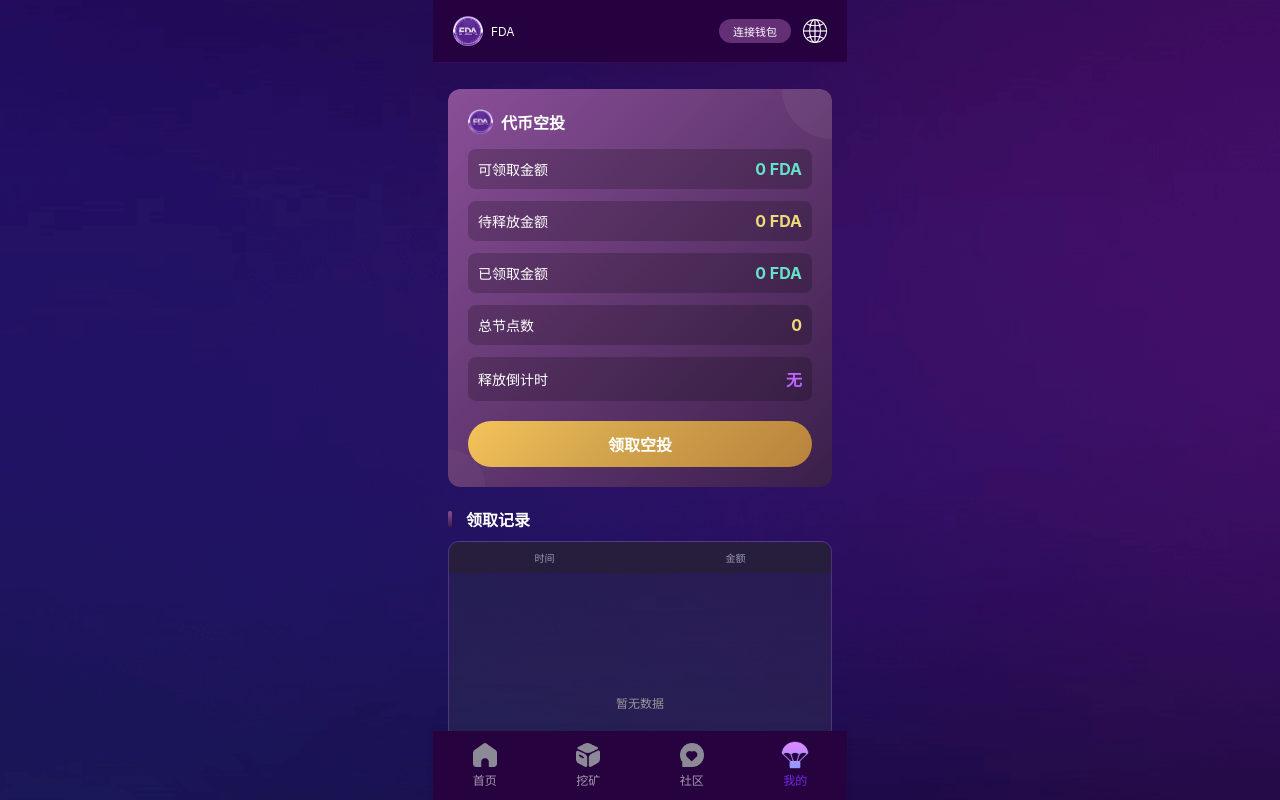
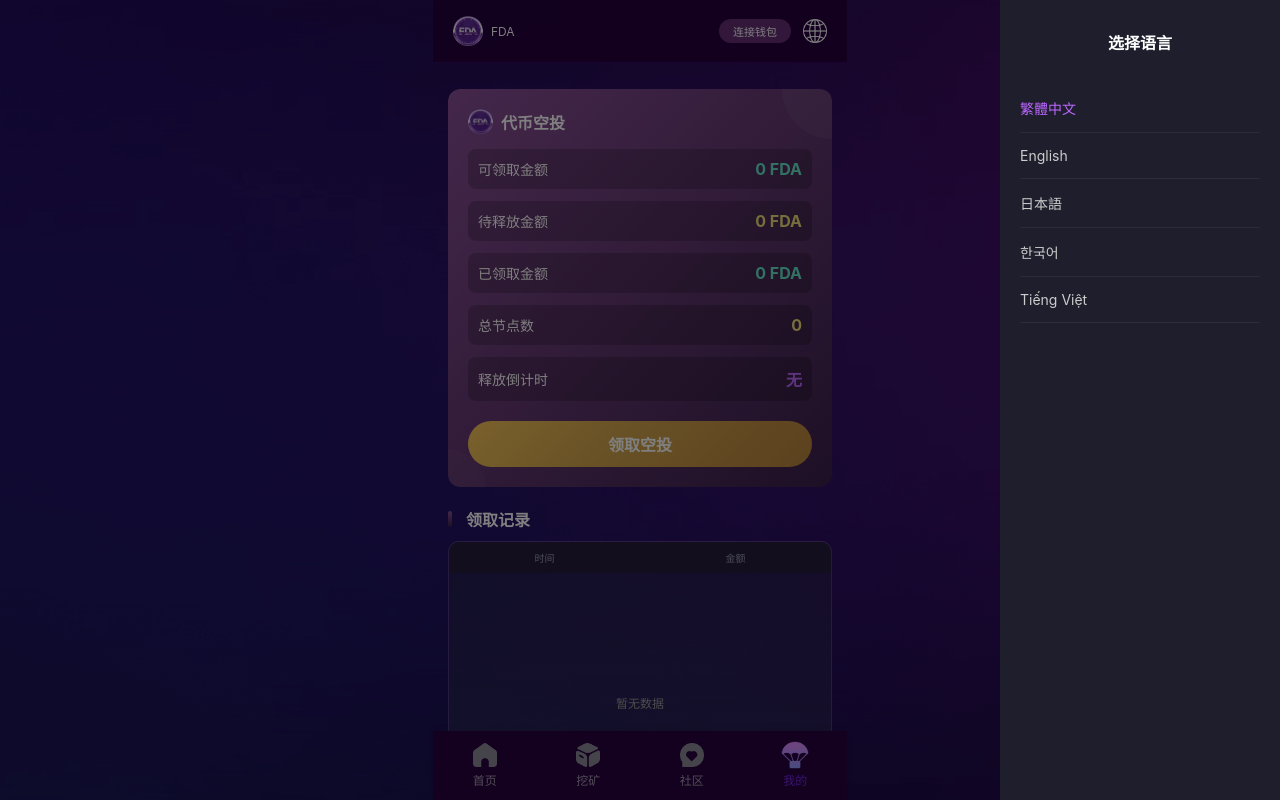
Before and after one commit to ken008009/fda-clone, a Vue app: page /mine in a window 1280 px wide. Both pictures are taken after a click on the element 815 px from the left and 31 px from the top of the page. Shown: the top 800 px of the page. Built offline with nearby package versions, Linux system fonts and the light colour scheme.

Commit message:
新增头部钱包连接与多语言抽屉：集成Pinia钱包状态管理 + 右侧滑出语言选择面板(支持5种语言)

```diff
--- a/src/components/Header.vue
+++ b/src/components/Header.vue
@@ -6,23 +6,69 @@
         <span>FDA</span>
       </div>
       <div class="header-right">
-        <button class="connect-btn">连接钱包</button>
+        <button class="connect-btn" @click="handleWalletClick">
+          {{ walletStore.isConnected ? walletStore.shortAddress : '连接钱包' }}
+        </button>
         <div class="language-selector" @click="handleLanguageClick">
           <img src="/static/images/language.png" alt="Language" class="language-icon" />
         </div>
       </div>
     </div>
   </header>
+
+  <Teleport to="body">
+    <div v-if="showLangDrawer" class="lang-drawer-overlay" @click="showLangDrawer = false">
+      <div class="lang-drawer" @click.stop>
+        <div class="lang-drawer-title">选择语言</div>
+        <div class="lang-list">
+          <div
+            v-for="lang in languages"
+            :key="lang.code"
+            class="lang-item"
+            :class="{ active: currentLanguage === lang.code }"
+            @click="selectLanguage(lang.code)"
+          >
+            {{ lang.name }}
+          </div>
+        </div>
+      </div>
+    </div>
+  </Teleport>
 </template>
 
 <script setup lang="ts">
 import { ref } from 'vue'
+import { Teleport } from 'vue'
+import { useWalletStore } from '@/stores/wallet'
 
-const currentLanguage = ref('中文')
+const walletStore = useWalletStore()
+
+const currentLanguage = ref('zh')
+const showLangDrawer = ref(false)
+
+const languages = [
+  { code: 'zh', name: '繁體中文' },
+  { code: 'en', name: 'English' },
+  { code: 'ja', name: '日本語' },
+  { code: 'ko', name: '한국어' },
+  { code: 'vi', name: 'Tiếng Việt' }
+]
 
 const handleLanguageClick = () => {
-  // 切换语言逻辑
-  currentLanguage.value = currentLanguage.value === '中文' ? 'English' : '中文'
+  showLangDrawer.value = true
+}
+
+const selectLanguage = (code: string) => {
+  currentLanguage.value = code
+  showLangDrawer.value = false
+}
+
+const handleWalletClick = () => {
+  if (walletStore.isConnected) {
+    walletStore.disconnect()
+  } else {
+    walletStore.connect()
+  }
 }
 </script>
 
@@ -97,6 +143,7 @@ const handleLanguageClick = () => {
         display: flex;
         align-items: center;
         gap: 4px;
+        cursor: pointer;
 
         .language-icon {
           width: 24px;
@@ -107,4 +154,50 @@ const handleLanguageClick = () => {
     }
   }
 }
+
+.lang-drawer-overlay {
+  position: fixed;
+  inset: 0;
+  z-index: 1000;
+  background: rgba(0, 0, 0, 0.5);
+
+  .lang-drawer {
+    position: absolute;
+    top: 0;
+    right: 0;
+    width: 70%;
+    max-width: 280px;
+    height: 100%;
+    background: #1e1e2d;
+    padding: 20px;
+
+    .lang-drawer-title {
+      font-size: 16px;
+      font-weight: bold;
+      color: #fff;
+      text-align: center;
+      margin-bottom: 30px;
+      padding-top: 10px;
+    }
+
+    .lang-list {
+      .lang-item {
+        padding: 14px 0;
+        font-size: 14px;
+        color: #ccc;
+        border-bottom: 1px solid rgba(255, 255, 255, 0.06);
+        cursor: pointer;
+        transition: color 0.2s ease;
+
+        &.active {
+          color: #BC68FF;
+        }
+
+        &:hover {
+          color: #fff;
+        }
+      }
+    }
+  }
+}
 </style>
```
